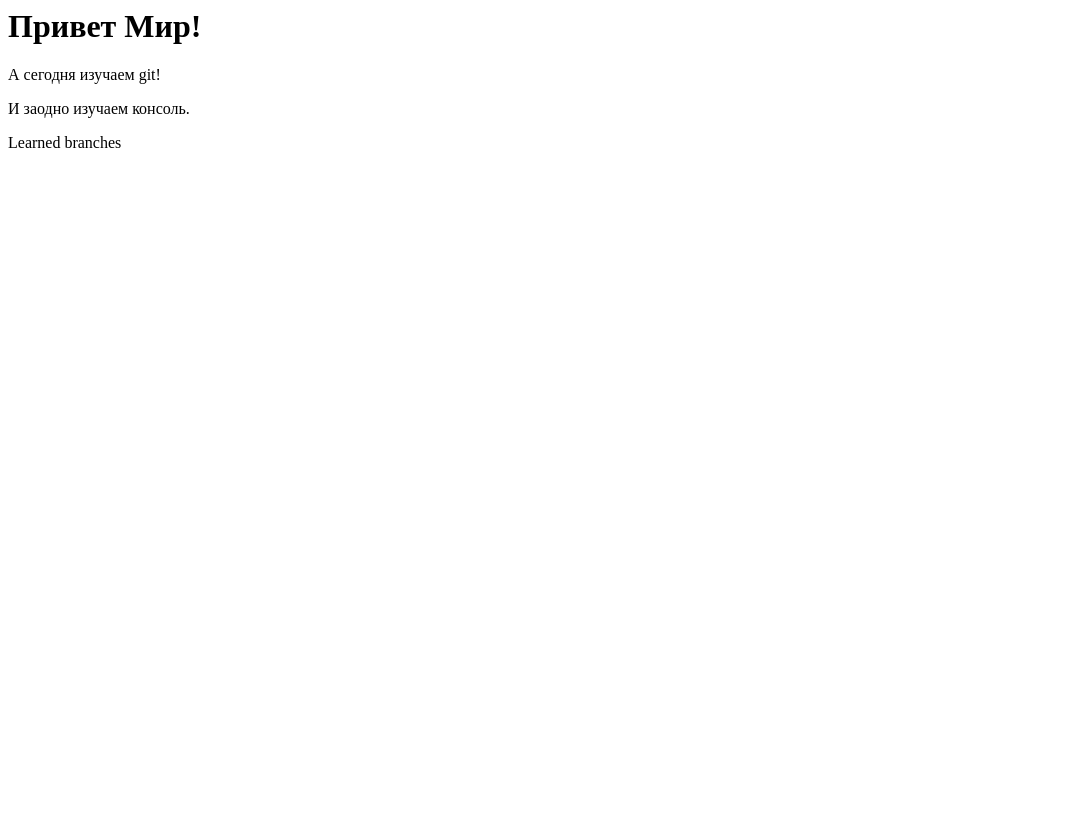
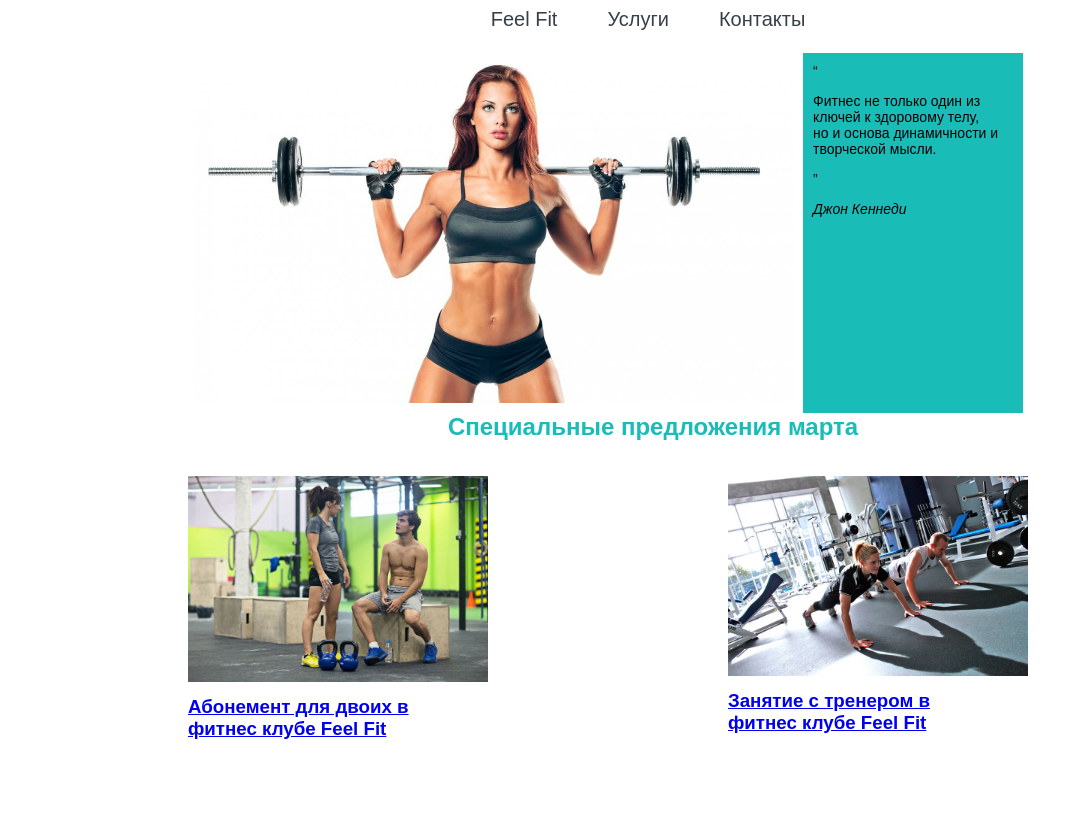
Before and after one commit to BenderBendRodriguez/frontend-html-css, a website: page app/index.html in a window 1280 px wide. Shown: the whole page, without its empty margins (0-1083 px from the left). Before the commit the page ends 800 px from the top, so only its background shows below. Drawn offline with Linux system fonts and the light colour scheme.

Commit message:
Add proekt

```diff
--- a/app/index.html
+++ b/app/index.html
@@ -1,11 +1,159 @@
+<!Doctype html>
 <html>
     <head>
-        <title>Привет!</title>
-    </head>
-    <body>
-        <h1>Привет Мир!</h1>
-        <p>А сегодня изучаем git!</p>
-        <p>И заодно изучаем консоль.</p>
-        <p>Learned branches</p>
-    </body>
+        <meta charset="utf-8">
+        <meta content="text/html">
+        <meta name="viewport" content="width=device-width">
+        <meta lang="ru">
+        <meta name="keywords" content="Фитнес клуб в Санкт-Петербурге Тренажерный зал СПб Фитнес центр">
+        <title>Фитнес клуб Feel Fit Санкт-Петербург</title>
+          <style>
+            .background{
+             background-color: #FFFFFF;
+             width: 100%;
+             height: 100%;
+            }
+            .main{
+             width: 960px;
+             margin: 0 auto;
+            }
+            .navigation{
+             width: 100%;
+            }
+            .navigation ul{
+             list-style:none;
+             margin:0;
+             padding:0;
+             position: relative;
+             left:50%;
+             float:left;
+             font:20px Arial, Helvetica, sans-serif;
+             height:30px
+            }
+            .navigation li{
+             position:relative;
+             left:-50%;
+             float:left;
+             margin:0 5px;
+             height:30px
+            }
+            .navigation li a{
+             color: #363F4A;
+             display:inline;
+             text-decoration:none;
+             padding:4px 20px;
+            }
+            .navigation li a:hover{
+             color: #1ABCB7;
+            }
+            .clear {
+             clear: both;
+             background: none;
+             display: inline;
+             float: none;
+             margin: 5px 0;
+             padding: 0;
+             overflow: hidden;
+            }
+            .menu{
+             width: 940px;
+             height: 340px;
+             float: left;
+             display: inline;
+             position: relative;
+             margin:10px 10px;
+             padding: 5px 5px;
+             background-color: #FFFFFF;
+            }
+            .menu-img{
+             width: 600px;
+             height: 340px;
+             position: relative;
+             padding: 10px;
+             margin: 0;
+             float: left;
+            }
+            .quote{
+             font-family: Arial, Helvetica, sans-serif;
+             font-size: 14px;
+             width: 200px;
+             height: 340px;
+             position: relative;
+             padding: 10px;
+             margin: 0;
+             float: left;
+             background-color: #1ABCB7;
+            }
+            .h2{
+             font-family: Arial, Helvetica, sans-serif;
+             color: #1ABCB7;
+             text-align: center;
+             margin: 5px 0;
+             padding: 5px 0;
+            }
+            .special-left{
+             width: 250px;
+             height: 340px;
+             float: left;
+             position: relative;
+             margin: 0;
+             padding-top: 5px;
+             padding-bottom: 5px;
+             padding-left: 5px;
+             padding-right: 190px;
+            }
+            .special-right{
+             width: 250px;
+             height: 340px;
+             float: left;
+             position: relative;
+             margin: 0;
+             padding-top: 5px;
+             padding-bottom: 5px;
+             padding-left: 100px;
+             padding-right: 5px;
+            }
+            .h3{
+             font-family: Arial, Helvetica, sans-serif;
+             color: #1ABCB7;
+             margin: 10px 0;
+             padding: 0;
+            }
+     </style>
+ </head>
+    <body class="background">
+       <div class="main">
+        <header>
+         <nav class="navigation">
+           <ul>
+             <li><a href="/index.html">Feel Fit</a></li>
+             <li><a href="/servesing.html">Услуги</a></li>
+             <li><a href="/contacts.html">Контакты</a></li>
+           </ul>
+         </nav>
+        </header>
+         <div class="menu">
+           <div class="menu-img">
+               <img src="/img/slider-v1.jpg" alt="sportsman">
+           </div>
+           <div class="quote">
+               <q><p>Фитнес не только один из ключей к здоровому телу,<br> но и основа динамичности и творческой мысли.</p></q>
+               <p><em>Джон Кеннеди</em></p>
+           </div>
+          <div class="clear"></div>
+          <div class="h2">
+              <h2>Специальные предложения марта</h2>
+          </div>
+           <div class="clear"></div>
+          <div class="special-left">
+                  <img src="/img/special-photo-1.jpg">
+                  <h3 class="h3"><a href="/servesing.html">Абонемент для двоих в фитнес клубе Feel Fit</a></h3>
+            </div>
+            <div class="special-right">
+                  <img src="/img/special-photo-2.jpg">
+                  <h3 class="h3"><a href="/servesing.html">Занятие с тренером в фитнес клубе Feel Fit</a></h3>
+            </div>
+         </div>
+       </div>
+   </body>
 </html>
```
Also changed, not shown: app/contacts.html (added, +128 -0 lines), app/servesing.html (added, +131 -0 lines), package.json (added, +17 -0 lines), app/img/icon-mail.png (added), app/img/icon-phone.png (added), app/img/icon-scype.png (added), app/img/slider-v1.jpg (added), app/img/special-photo-1.jpg (added), app/img/special-photo-2.jpg (added), app/img/special-photo-3.jpg (added), 1 other file.
